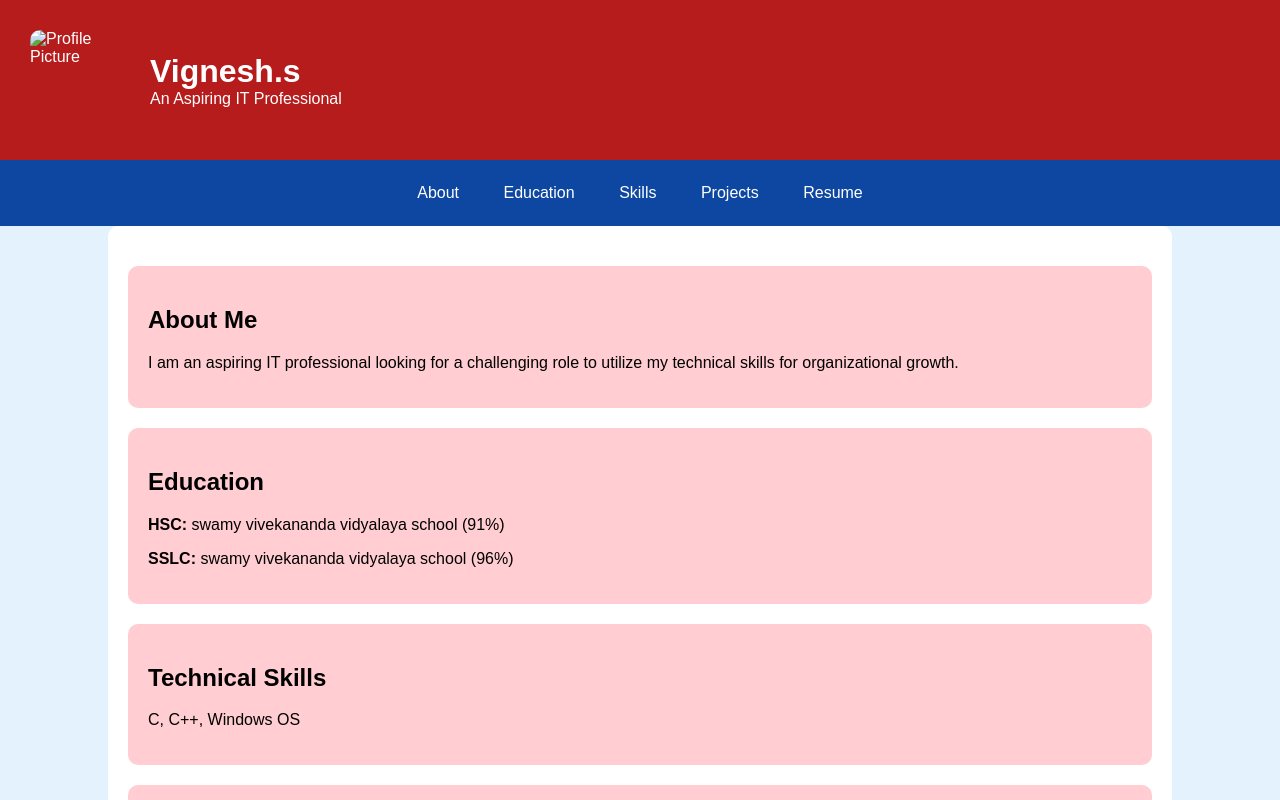
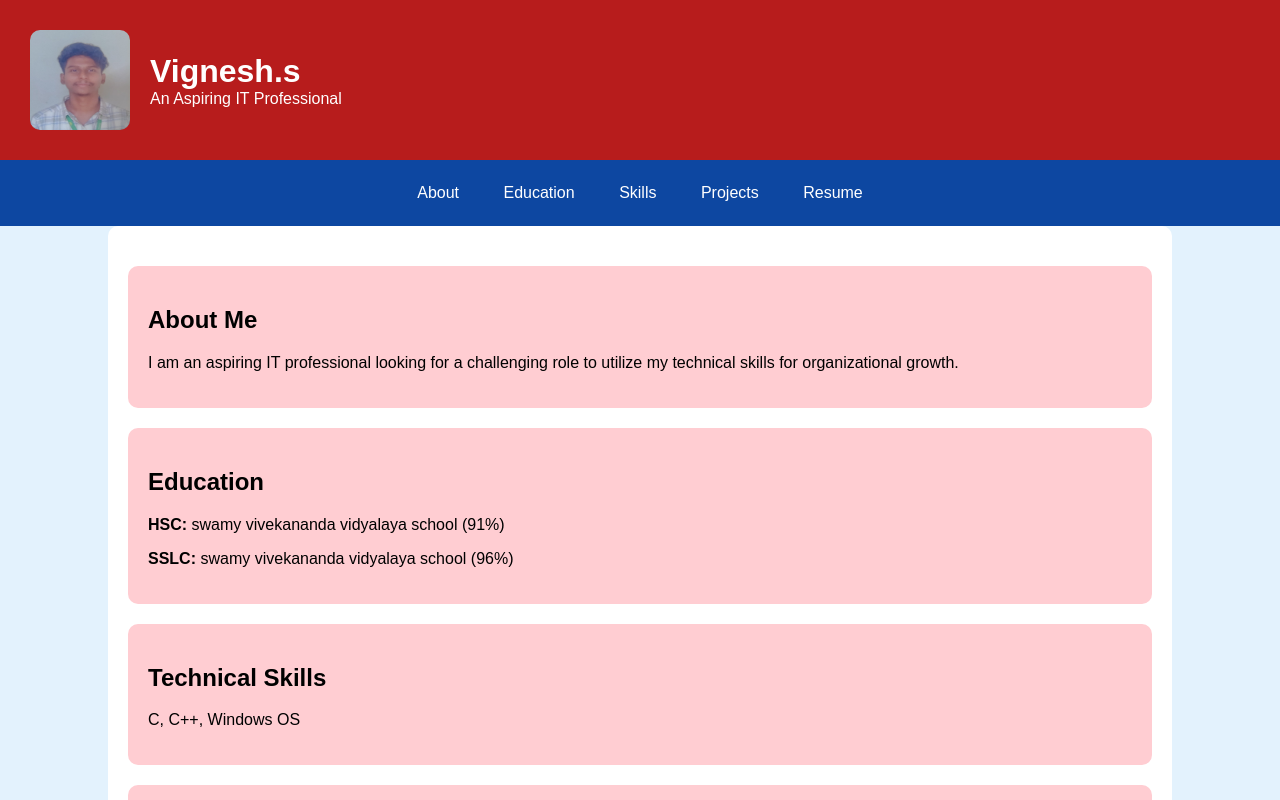
Before and after one commit to vignesh598/digital--portfolio, a plain HTML site: page index.html in a window 1280 px wide. Shown: the top 800 px of the page. Drawn offline with Linux system fonts and the light colour scheme; the site is published under a folder, as on GitHub Pages, so addresses that start at the root find nothing.

Commit message:
Update index.html

```diff
--- a/index.html
+++ b/index.html
@@ -23,7 +23,7 @@
 </head>
 <body>
     <div class="header">
-        <img src="/vighnesh.jpg" alt="Profile Picture" class="profile-img">
+        <img src="vighnesh.jpg" alt="Profile Picture" class="profile-img">
         <div class="header-text">
             <h1>Vignesh.s</h1>
             <p>An Aspiring IT Professional</p>
```
